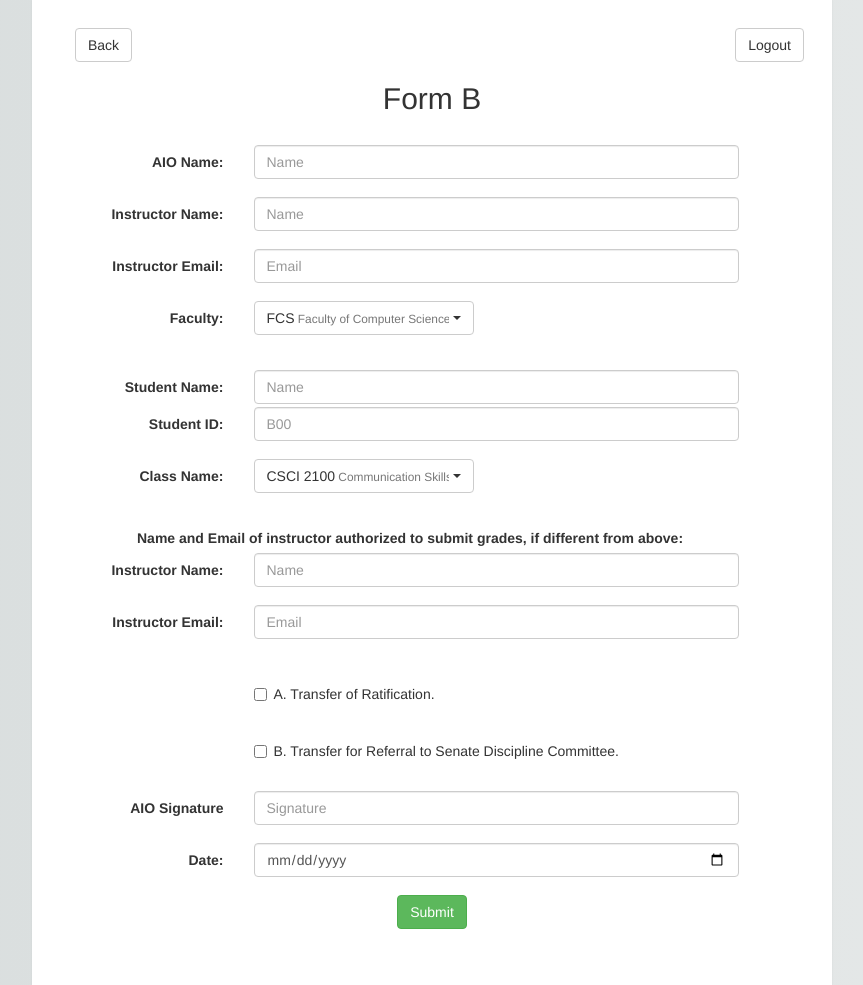
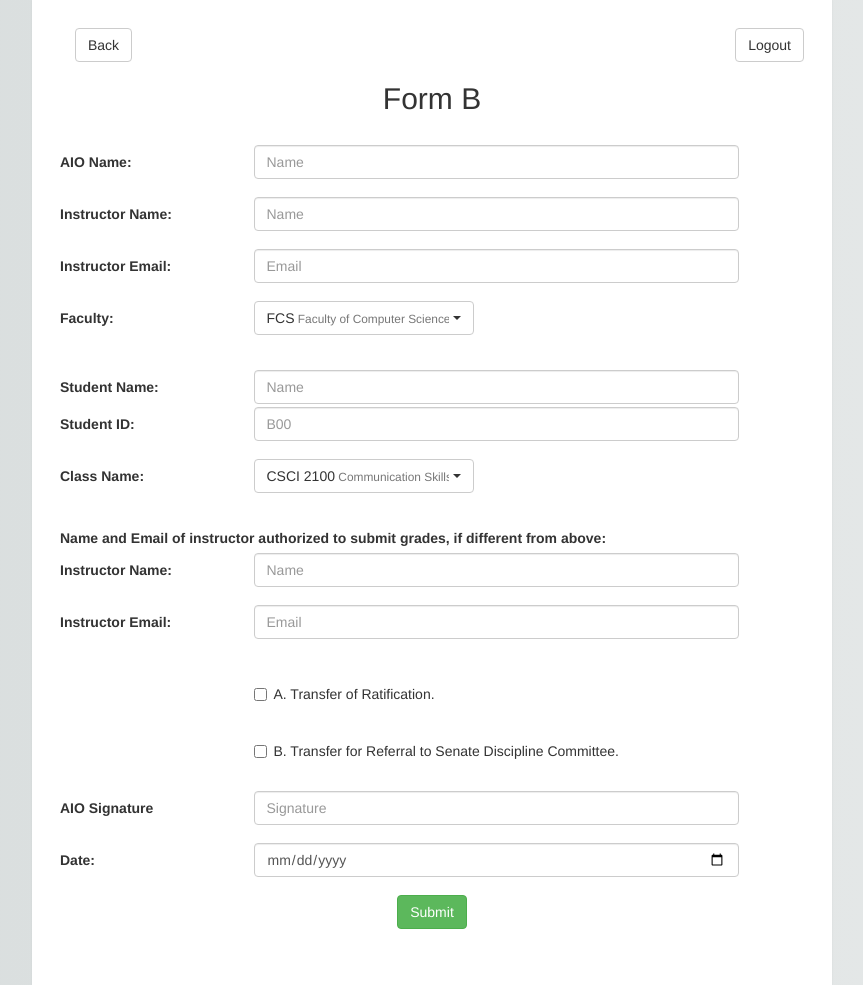
Before and after one commit to samblam/AIO, a PHP site: page /HTML/formb.html in a window 1280 px wide. Shown: the whole page, without its empty margins (208-1071 px from the left). Run offline with PHP 8.4, Linux system fonts and the light colour scheme; some libraries are stand-ins or nearby versions.

Commit message:
a few formatting updates.

```diff
--- a/CSS/formb.css
+++ b/CSS/formb.css
@@ -6,3 +6,7 @@ label{
     display:inline-block;
     text-align:left;
 }
+
+.form-horizontal .form-group .control-label {
+    text-align: left;
+}
--- a/HTML/formb.html
+++ b/HTML/formb.html
@@ -27,7 +27,7 @@
         <br>
 
         <!-- Division for general information info. -->
-        <div class="form-horizontal">
+        <form class="form-horizontal">
 
             <div class="form-group">
                 <label for="aioName" class="col-sm-3 control-label">AIO Name:</label>
@@ -86,7 +86,7 @@
 
             <br>
 
-            <label class="col-sm-offset-1 col-sm-10">Name and Email of instructor authorized to submit grades, if different from above:</label>
+            <label>Name and Email of instructor authorized to submit grades, if different from above:</label>
             <div class="form-group">
                 <label for="profName"  class="col-sm-3 control-label">Instructor Name:</label>
                 <div class="col-sm-8">
@@ -100,12 +100,12 @@
                     <input type="text" class="form-control" style="margin-bottom: 3px" placeholder="Email" id="profEmail">
                 </div>
             </div>
-        </div>
+        </form>
 
         <br>
 
         <!-- Division for section A. -->
-        <div class="form-horizontal">
+        <form class="form-horizontal">
 
             <!-- Section A checkbox -->
             <div class="form-group">
@@ -135,7 +135,7 @@
                         <input type="date" class="form-control" style="margin-bottom: 3px" id="allegationStudent">
                     </div>
 
-                    <label for="allegationMeeting" class="col-sm-offset-3 col-sm-5 control-label">Date(s) of AIO Meetings with Sudent(s):</label>
+                    <label for="allegationMeeting" class="col-sm-offset-3 col-sm-5 control-label">Date of AIO Meeting with Sudent:</label>
                     <div class="col-sm-3">
                         <input type="date" class="form-control" style="margin-bottom: 3px" id="allegationMeeting">
                     </div>
@@ -166,10 +166,10 @@
                     </div>
                 </div>
             </div>
-        </div>
+        </form>
 
         <!-- Division for section B. -->
-        <div class="form-horizontal">
+        <form class="form-horizontal">
 
             <!-- Section B checkbox -->
             <div class="form-group">
@@ -184,7 +184,7 @@
             <div class="form-group">
                 <div class="section-b-content" id="section-b-content" style="display: none">
 
-                    <label class="col-sm-offset-3">Reason for referral:</label>
+                    <label class="col-sm-offset-3 col-sm-3 control-label">Reason for referral:</label>
                     <div class="checkbox col-sm-offset-3 col-sm-8">
                         <label>
                             <input type="checkbox">Student has prior offence on record and this is not a common allegation.
@@ -197,8 +197,8 @@
                         </label>
                     </div>
 
-                    <label for="reason" class="col-sm-5 control-label">Reason:</label>
-                    <div class="col-sm-6">
+                    <label for="reason" class="col-sm-offset-3 col-sm-1 control-label">Reason:</label>
+                    <div class="col-sm-7">
                         <input type="text" class="form-control" style="margin-bottom: 3px" placeholder="Reason" id="reason">
                     </div>
 
@@ -221,12 +221,12 @@
                     </div>
                 </div>
             </div>
-        </div>
+        </form>
 
         <!-- Division for the signature, and date -->
-        <div class="form-horizontal">
+        <form class="form-horizontal">
             <div class="form-group">
-                <label for="aoiSignature" class="col-sm-3 control-label">AIO Signature</label>
+                <label for="aoiSignature" class="control-label col-sm-3 ">AIO Signature</label>
                 <div class="dropdown col-sm-8">
                     <input type="text" class="form-control" style="margin-bottom: 3px" placeholder="Signature" id="aioSignature">
                 </div>
@@ -237,7 +237,7 @@
                     <input type="date" class="form-control" style="margin-bottom: 3px" id="signDate">
                 </div>
             </div>
-        </div>
+        </form>
 
         <!-- Division for the submit button. -->
         <div>
```
